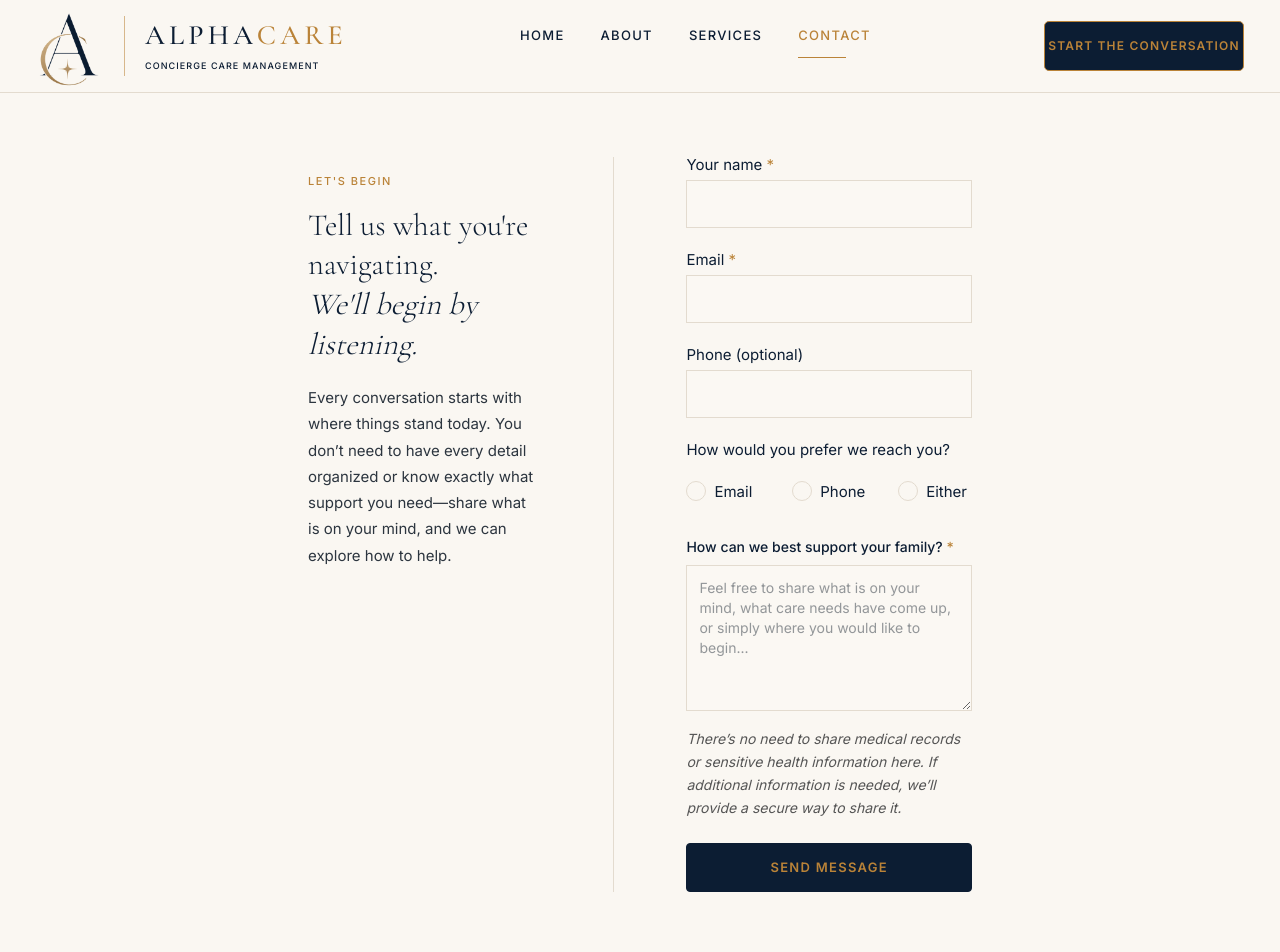
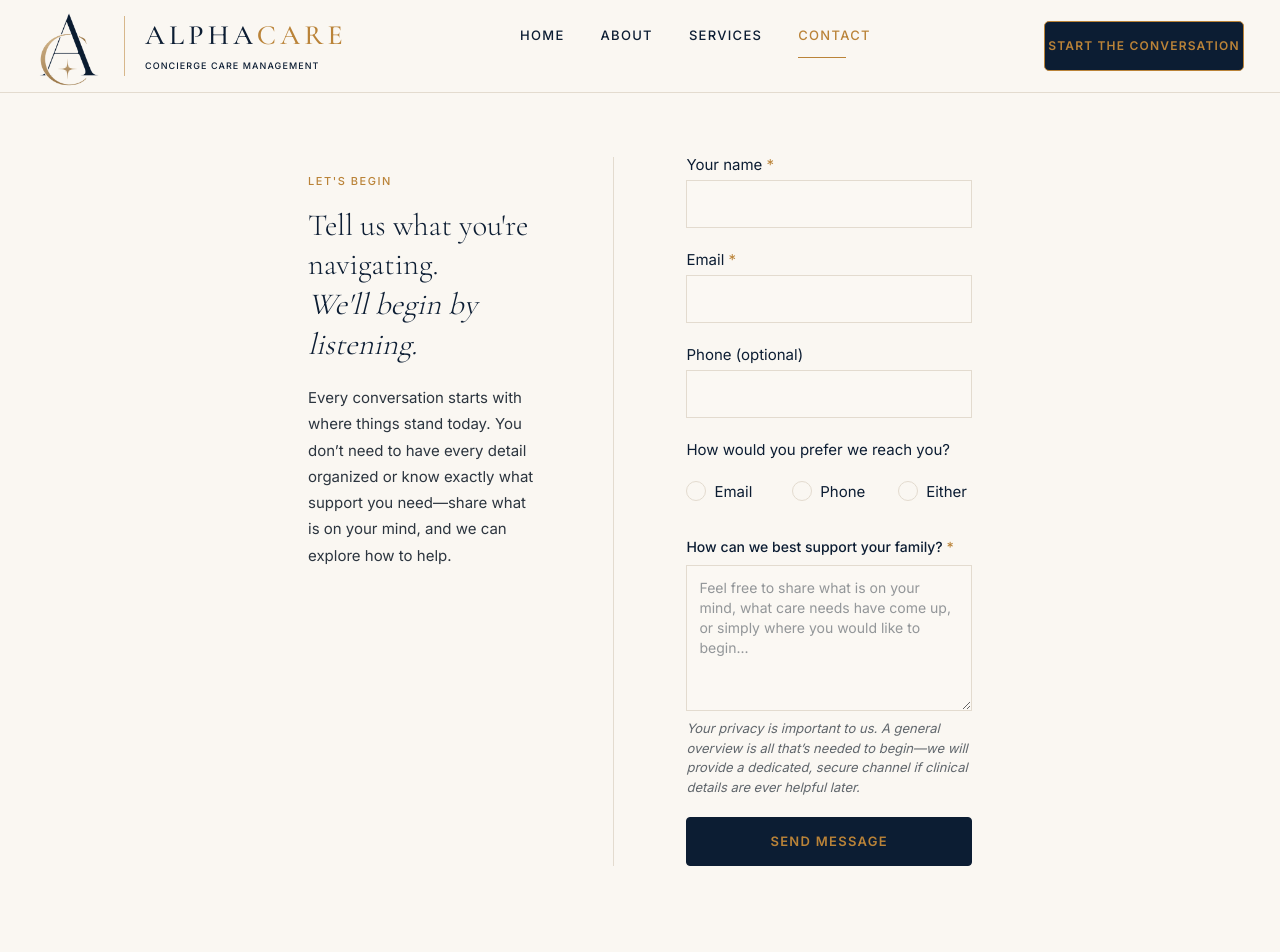
Before and after one commit to alphacareconcierge/alphacare-website, a Next.js app: page /contact in a window 1280 px wide. Shown: the top 952 px of the page. Built offline with nearby package versions, Linux system fonts and the light colour scheme.

Commit message:
Update contact form privacy microcopy

```diff
--- a/components/contact-form.tsx
+++ b/components/contact-form.tsx
@@ -204,9 +204,8 @@ export function ContactForm() {
         />
         {errors.message ? <span id="message-error" className="text-xs text-[#A63A3A]">{errors.message}</span> : null}
       </label>
-      <p className="type-helper mt-4 max-w-[39rem]">
-        There’s no need to share medical records or sensitive health information here.
-        If additional information is needed, we’ll provide a secure way to share it.
+      <p className="mb-5 mt-2 max-w-[39rem] font-sans text-[0.8125rem] font-normal italic leading-[1.5] text-grayblue/75">
+        Your privacy is important to us. A general overview is all that’s needed to begin—we will provide a dedicated, secure channel if clinical details are ever helpful later.
       </p>
       {status === "error" ? (
         <div className="mt-6 border border-[#A63A3A]/50 bg-softivory px-4 py-3 text-sm leading-6 text-[#A63A3A]" role="alert">
@@ -216,7 +215,7 @@ export function ContactForm() {
       <button
         type="submit"
         disabled={status === "submitting"}
-        className="type-cta mt-6 inline-flex h-[3.0625rem] w-full items-center justify-center gap-3 rounded-[0.25rem] border border-navy bg-navy text-gold transition hover:bg-navy/95 disabled:cursor-wait disabled:opacity-85"
+        className="type-cta mt-0 inline-flex h-[3.0625rem] w-full items-center justify-center gap-3 rounded-[0.25rem] border border-navy bg-navy text-gold transition hover:bg-navy/95 disabled:cursor-wait disabled:opacity-85"
       >
         {status === "submitting" ? (
           <>
```
